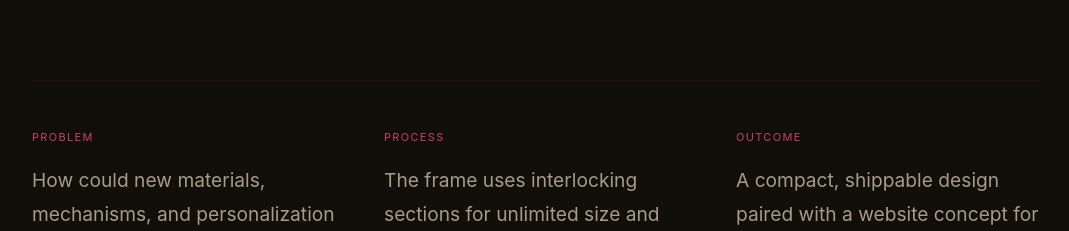
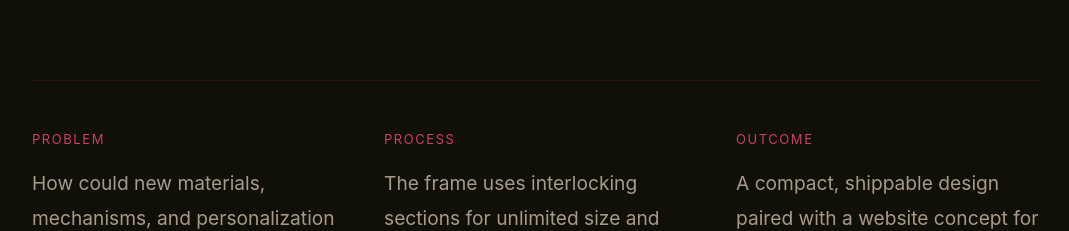
Before and after one commit to pratikshasatish/design-portfolio, a React app: page /project/1 in a window 1280 px wide. Shown: the part 1681-1912 px from the top of the page, without its empty margins (104-1173 px from the left). Built offline with nearby package versions, Linux system fonts and the light colour scheme; the HTML template or start-up script is replaced by a standard one.

Commit message:
Increase section label size and color

```diff
--- a/src/pages/Project.jsx
+++ b/src/pages/Project.jsx
@@ -486,7 +486,7 @@ function Project() {
             { label: 'Outcome', content: project.outcome },
           ].map(({ label, content }) => (
             <div key={label}>
-              <p style={{ fontSize: '11px', letterSpacing: '0.12em', color: 'var(--burgundy-light)', textTransform: 'uppercase', marginBottom: '1rem' }}>{label}</p>
+              <p style={{ fontSize: '13px', letterSpacing: '0.12em', color: 'var(--burgundy-light)', textTransform: 'uppercase', marginBottom: '1rem' }}>{label}</p>
               <p style={{ fontSize: '1.2rem', color: 'var(--text-secondary)', lineHeight: '1.8' }}>{content}</p>
             </div>
           ))}
```
